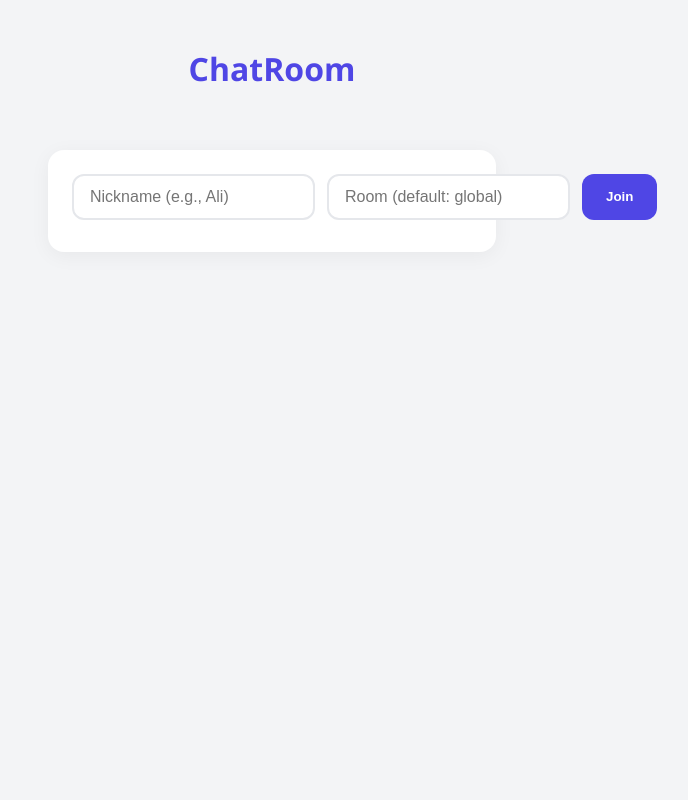
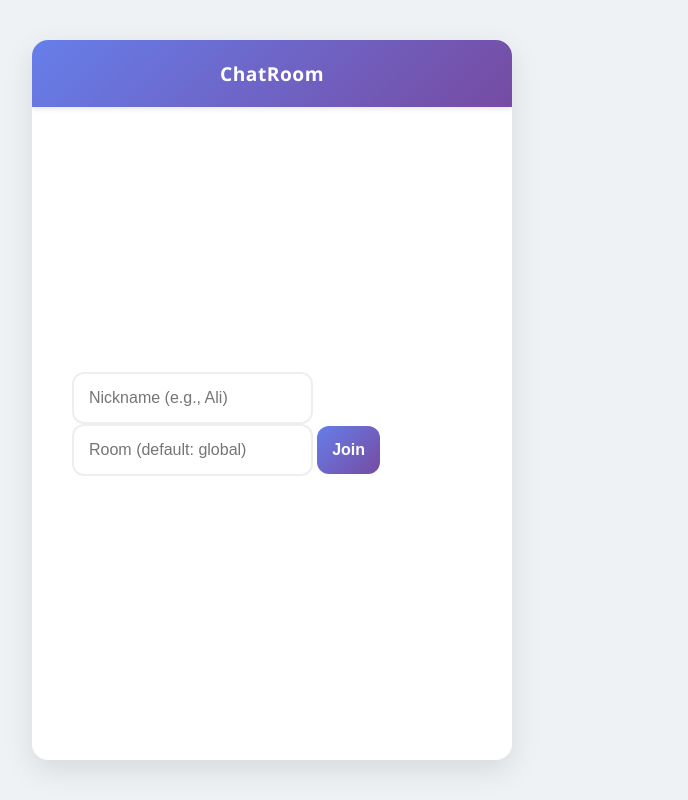
Before and after one commit to MAS191/chatroom-devops, a Flask app: page / in a window 1280 px wide. Shown: the whole page, without its empty margins (368-1056 px from the left). Run offline with Flask 3, Linux system fonts and the light colour scheme.

Commit message:
Final UI Polish

```diff
--- a/services/chat-api/static/style.css
+++ b/services/chat-api/static/style.css
@@ -1,184 +1,230 @@
 :root {
-  --primary: #4f46e5;
-  --primary-dark: #4338ca;
-  --bg: #f3f4f6;
-  --white: #ffffff;
-  --gray-100: #f3f4f6;
-  --gray-500: #6b7280;
-  --gray-800: #1f2937;
+  --primary-color: #007bff;
+  --primary-gradient: linear-gradient(135deg, #667eea 0%, #764ba2 100%);
+  --bg-color: #eef2f5;
+  --chat-bg: #ffffff;
+  --text-color: #333;
+  --message-bg-me: #667eea;
+  --message-text-me: #ffffff;
+  --message-bg-other: #f1f0f0;
+  --message-text-other: #333;
+  --input-bg: #f8f9fa;
+  --border-radius: 16px;
 }
 
 body {
-  font-family: 'Segoe UI', system-ui, -apple-system, sans-serif;
-  background: var(--bg);
+  font-family: 'Segoe UI', Roboto, Helvetica, Arial, sans-serif;
+  background-color: var(--bg-color);
   margin: 0;
+  display: flex;
+  justify-content: center;
+  align-items: center;
   height: 100vh;
-  display: flex;
-  flex-direction: column;
+  color: var(--text-color);
 }
 
 .wrap {
-  max-width: 800px;
   width: 100%;
-  margin: 20px auto;
-  padding: 0 16px;
-  flex: 1;
+  max-width: 480px;
+  height: 90vh;
   display: flex;
   flex-direction: column;
+  background: var(--chat-bg);
+  border-radius: var(--border-radius);
+  box-shadow: 0 10px 30px rgba(0,0,0,0.1);
+  overflow: hidden;
+  position: relative;
 }
 
 h2 {
   text-align: center;
-  color: var(--primary);
-  font-weight: 800;
-  margin-bottom: 20px;
-  font-size: 2rem;
-}
-
-.card {
-  background: var(--white);
-  padding: 24px;
-  border-radius: 16px;
-  box-shadow: 0 4px 20px rgba(0, 0, 0, 0.05);
-  transition: all 0.3s ease;
+  margin: 0;
+  padding: 20px;
+  background: var(--primary-gradient);
+  color: white;
+  font-size: 1.2rem;
+  font-weight: 600;
+  letter-spacing: 0.5px;
+  box-shadow: 0 2px 5px rgba(0,0,0,0.1);
+  z-index: 10;
 }
 
 /* Join Box */
 #joinBox {
-  max-width: 400px;
-  margin: 40px auto;
+  padding: 40px;
+  display: flex;
+  flex-direction: column;
+  justify-content: center;
+  height: 100%;
+  gap: 15px;
 }
 
-.row {
-  display: flex;
-  gap: 12px;
-}
-
-input {
-  flex: 1;
-  padding: 12px 16px;
-  border: 2px solid #e5e7eb;
+#joinBox input {
+  padding: 15px;
+  border: 2px solid #eee;
   border-radius: 12px;
-  font-size: 16px;
-  transition: border-color 0.2s;
+  font-size: 1rem;
+  transition: border-color 0.3s;
   outline: none;
 }
 
-input:focus {
-  border-color: var(--primary);
+#joinBox input:focus {
+  border-color: #764ba2;
 }
 
-button {
-  padding: 12px 24px;
-  background: var(--primary);
+#joinBox button {
+  padding: 15px;
+  background: var(--primary-gradient);
   color: white;
   border: none;
   border-radius: 12px;
-  font-weight: 600;
+  font-size: 1rem;
+  font-weight: bold;
   cursor: pointer;
-  transition: background 0.2s;
+  transition: transform 0.1s;
 }
 
-button:hover {
-  background: var(--primary-dark);
+#joinBox button:active {
+  transform: scale(0.98);
 }
 
 /* Chat Box */
 #chatBox {
   display: flex;
   flex-direction: column;
-  height: 80vh;
-  padding: 0;
-  overflow: hidden;
+  height: 100%;
 }
 
 #whoami {
-  padding: 16px;
-  background: var(--primary);
-  color: white;
-  font-weight: 500;
+  background: #f8f9fa;
+  padding: 8px;
   text-align: center;
+  font-size: 0.85rem;
+  color: #666;
+  border-bottom: 1px solid #eee;
 }
 
 .messages {
   flex: 1;
+  padding: 20px;
   overflow-y: auto;
-  padding: 20px;
-  background: #f9fafb;
   display: flex;
   flex-direction: column;
-  gap: 12px;
+  gap: 10px;
+  background-color: #fff;
 }
 
 .msg {
   display: flex;
   flex-direction: column;
-  max-width: 70%;
+  max-width: 80%;
+  animation: fadeIn 0.3s ease;
+}
+
+@keyframes fadeIn {
+  from { opacity: 0; transform: translateY(10px); }
+  to { opacity: 1; transform: translateY(0); }
 }
 
 .msg-me {
   align-self: flex-end;
+  align-items: flex-end;
 }
 
 .msg-other {
   align-self: flex-start;
+  align-items: flex-start;
 }
 
 .bubble {
-  padding: 12px 16px;
-  border-radius: 16px;
+  padding: 10px 15px;
+  border-radius: 18px;
   position: relative;
+  font-size: 0.95rem;
+  line-height: 1.4;
   box-shadow: 0 1px 2px rgba(0,0,0,0.05);
 }
 
 .msg-me .bubble {
-  background: var(--primary);
-  color: white;
+  background: var(--message-bg-me);
+  color: var(--message-text-me);
   border-bottom-right-radius: 4px;
 }
 
 .msg-other .bubble {
-  background: white;
-  color: var(--gray-800);
+  background: var(--message-bg-other);
+  color: var(--message-text-other);
   border-bottom-left-radius: 4px;
-  border: 1px solid #e5e7eb;
 }
 
 .meta {
+  font-size: 0.7rem;
+  margin-bottom: 4px;
+  opacity: 0.7;
   display: flex;
-  justify-content: space-between;
-  font-size: 0.75rem;
-  margin-bottom: 4px;
-  opacity: 0.8;
-  gap: 10px;
+  gap: 8px;
 }
 
-.msg-me .meta { color: rgba(255,255,255,0.9); }
-.msg-other .meta { color: var(--gray-500); }
-
-.content {
-  font-size: 1rem;
-  line-height: 1.4;
-  word-wrap: break-word;
+.msg-me .meta {
+  flex-direction: row-reverse;
+  color: #eee;
 }
 
-/* Footer Input Area */
+.msg-other .meta {
+  color: #888;
+}
+
+/* Input Area */
 #chatBox .row {
-  padding: 16px;
+  padding: 15px;
   background: white;
-  border-top: 1px solid #e5e7eb;
+  border-top: 1px solid #eee;
+  display: flex;
+  gap: 10px;
+  align-items: center;
+}
+
+#text {
+  flex: 1;
+  padding: 12px 15px;
+  border-radius: 25px;
+  border: 1px solid #ddd;
+  background: var(--input-bg);
+  outline: none;
+  font-size: 0.95rem;
+}
+
+#text:focus {
+  border-color: #ccc;
+}
+
+#sendBtn {
+  background: var(--primary-gradient);
+  color: white;
+  border: none;
+  width: 45px;
+  height: 45px;
+  border-radius: 50%;
+  cursor: pointer;
+  display: flex;
+  align-items: center;
+  justify-content: center;
+  font-size: 0.9rem;
+  box-shadow: 0 2px 5px rgba(0,0,0,0.2);
+}
+
+.hidden {
+  display: none !important;
 }
 
 .muted {
-  color: var(--gray-500);
-  font-size: 0.875rem;
+  color: #999;
+  font-size: 0.8rem;
   text-align: center;
-  margin-top: 8px;
+  margin-top: 5px;
 }
 
-.hidden { display: none !important; }
-
 /* Scrollbar */
-::-webkit-scrollbar { width: 6px; }
+::-webkit-scrollbar { width: 5px; }
+::-webkit-scrollbar-thumb { background: #ccc; border-radius: 10px; }
 ::-webkit-scrollbar-track { background: transparent; }
-::-webkit-scrollbar-thumb { background: #d1d5db; border-radius: 3px; }
```
